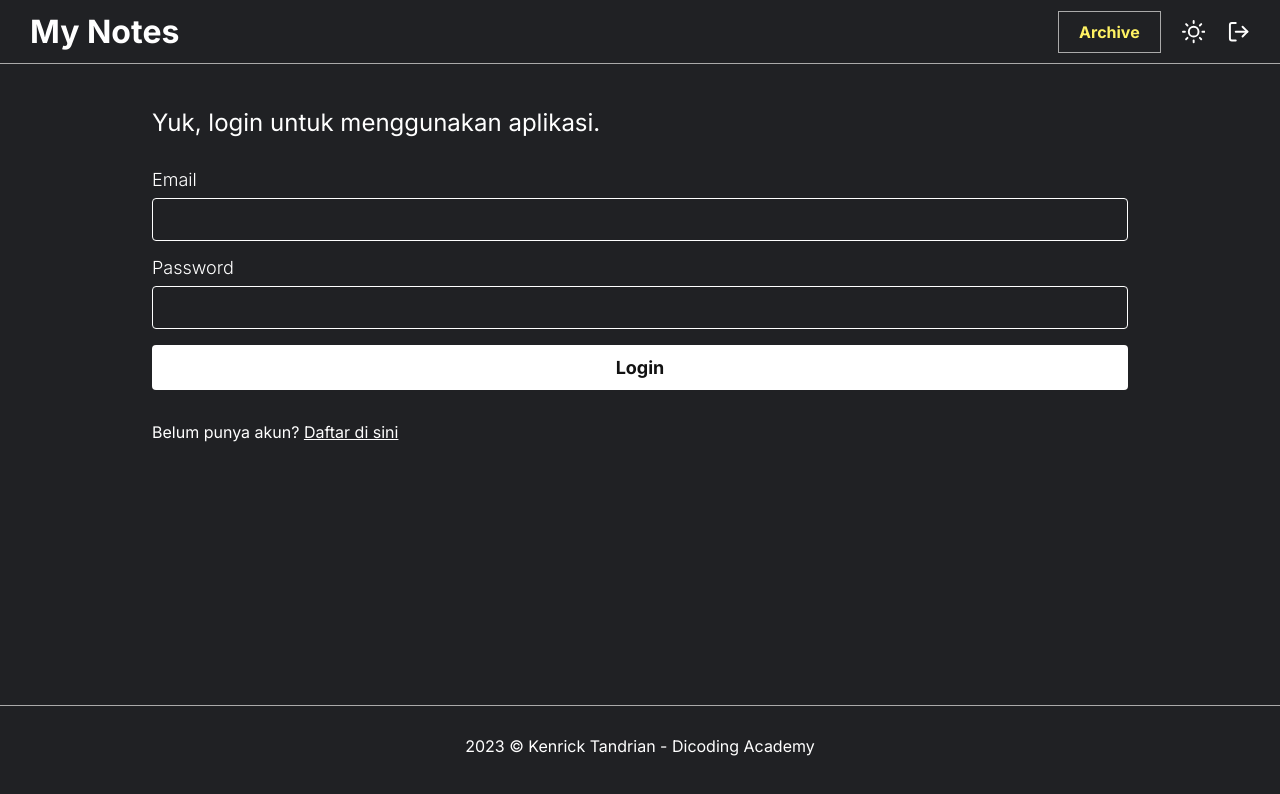
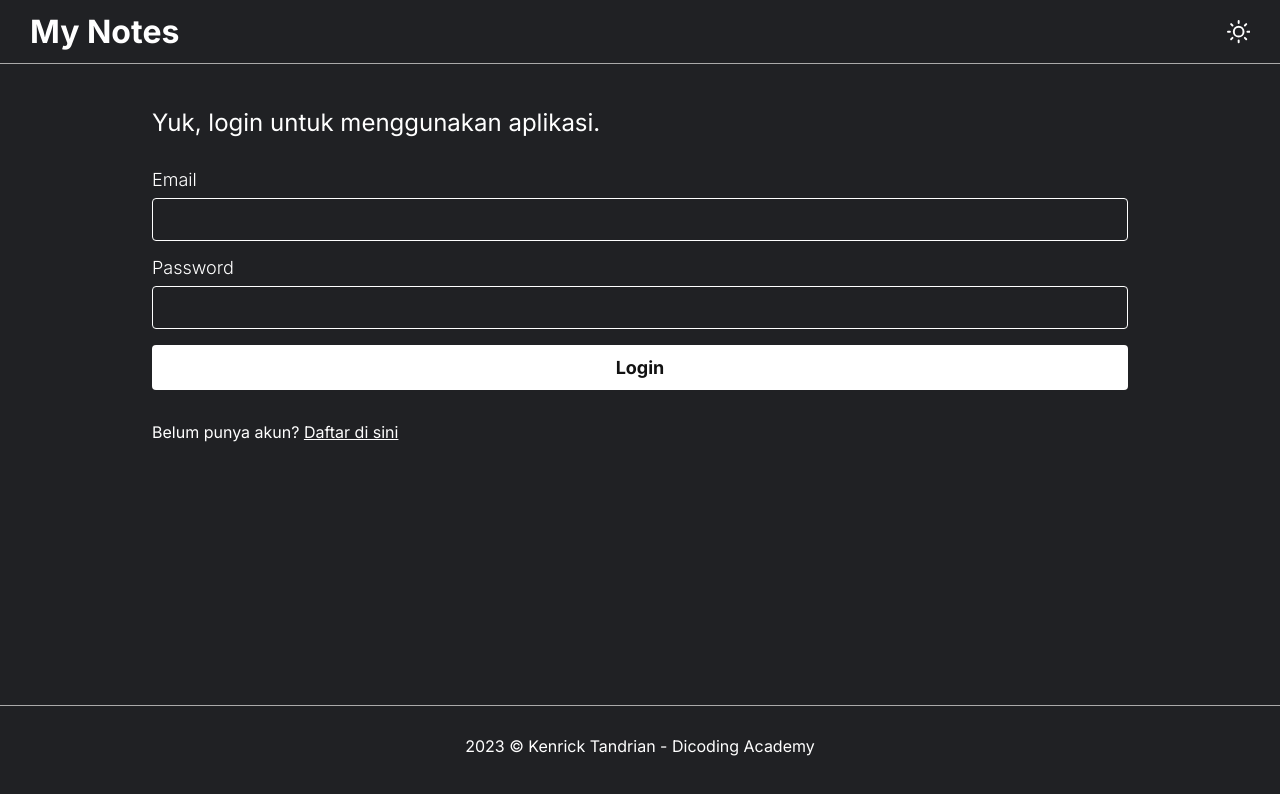
Before and after one commit to KenTandrian/notes-app-react-v2, a React (Vite) app: page / in a window 1280 px wide. Shown: the top 794 px of the page. Built offline with nearby package versions, Linux system fonts and the light colour scheme; no server answers.

Commit message:
fix(header): remove archive and logout button when not logged in

```diff
--- a/src/components/Header.jsx
+++ b/src/components/Header.jsx
@@ -5,25 +5,29 @@ import AppContext from "../contexts";
 
 export default function Header() {
   const navigate = useNavigate();
-  const { onLogout, theme, toggleTheme } = useContext(AppContext);
+  const { authData, onLogout, theme, toggleTheme } = useContext(AppContext);
   return (
     <div className="note-app__header">
       <h1 onClick={() => navigate("/")} style={{ cursor: "pointer" }}>
         My Notes
       </h1>
       <div style={{ display: "flex", gap: "8px" }}>
+        {authData.user && (
           <button
             className="note-app_archive-button"
             onClick={() => navigate("/archive")}
           >
             Archive
           </button>
+        )}
         <button className="note-app__icon-button" onClick={toggleTheme}>
           {theme === "dark" ? <FiSun /> : <FiMoon />}
         </button>
+        {authData.user && (
           <button className="note-app__icon-button" onClick={onLogout}>
             <FiLogOut />
           </button>
+        )}
       </div>
     </div>
   );
```
Lines whose indentation alone changed are shown as unchanged.
